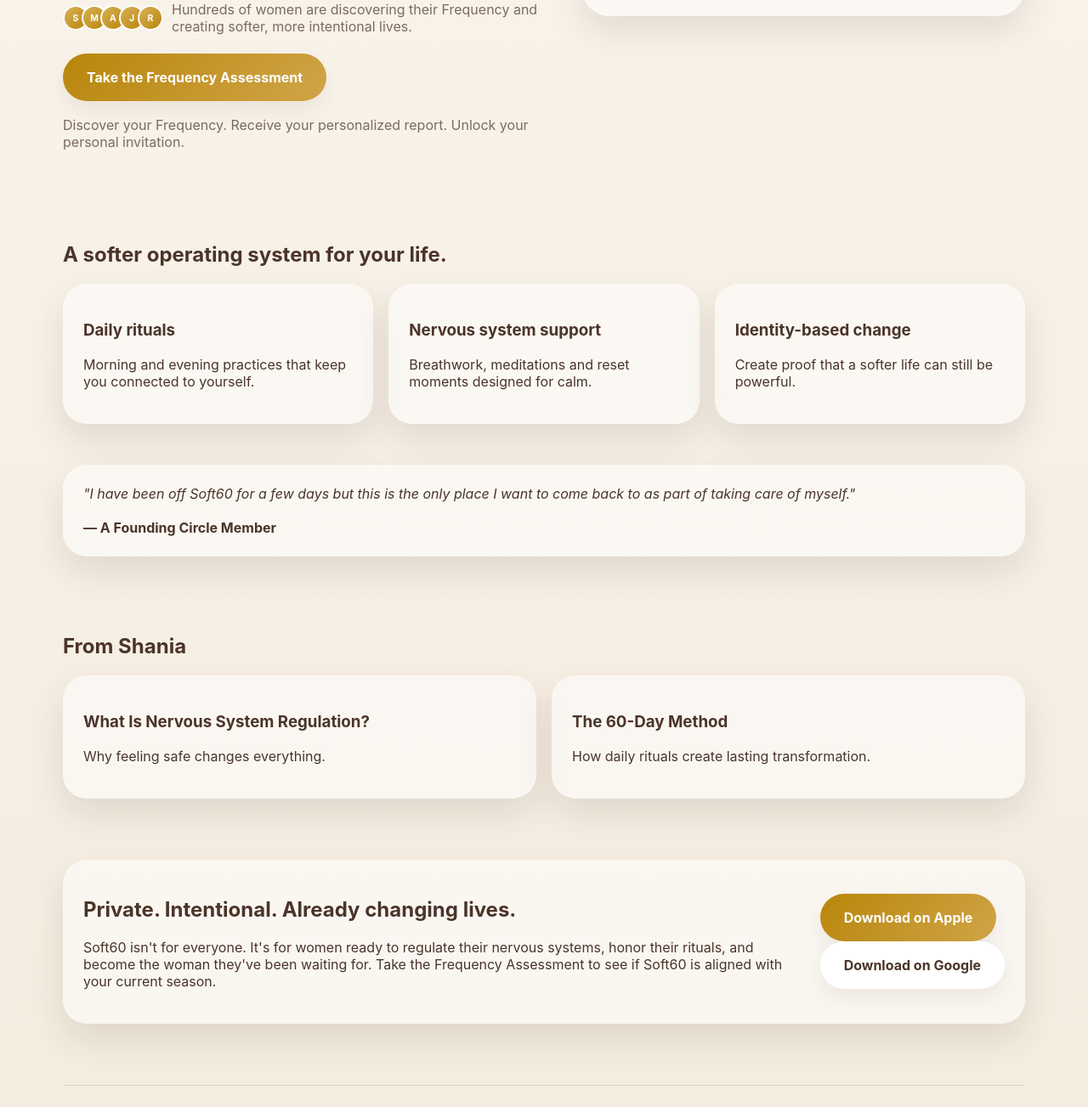
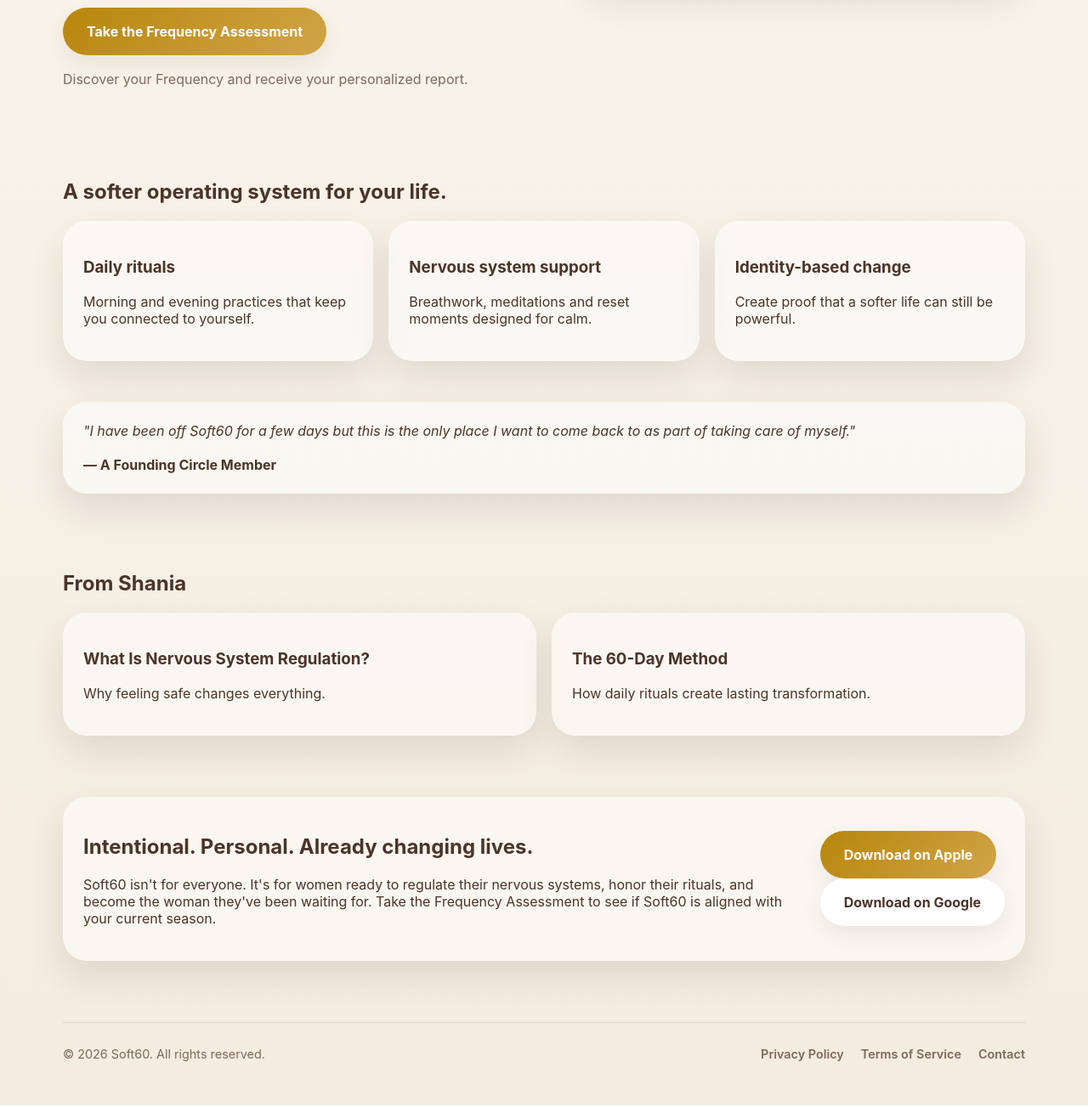
Before and after one commit to shaniakhan1/soft60-site, a plain HTML site: page index.html in a window 1280 px wide. Shown: the part 804-2107 px from the top of the page at 85% size. Drawn offline with Linux system fonts and the light colour scheme.

Commit message:
Update index.html

```diff
--- a/index.html
+++ b/index.html
@@ -21,18 +21,21 @@
 <div class="topbar"><a class="brand" href="#"><img src="logo.png"><div class="brand-name">Soft60</div></a><div class="nav"><a href="/blog">Blog</a><a href="https://app.frequencyplanner.com/">Sign In</a></div></div>
 <section class="hero">
 <div>
-<div class="eyebrow"><span class="dot"></span>Private invitations available</div>
 <h1>What if the most powerful thing you could do was soften?</h1>
 <p class="lede">Soft60 is a private daily ritual practice for women who want to feel regulated, grounded, and magnetic without another harsh routine.</p>
 <p class="lede">Start with the Frequency Assessment to discover your Season, Archetype, Six Frequencies, personalized rituals, and your Soft60 invitation.</p>
 <div class="social"><div class="avatars"><div class="avatar">S</div><div class="avatar">M</div><div class="avatar">A</div><div class="avatar">J</div><div class="avatar">R</div></div><span>Hundreds of women are discovering their Frequency and creating softer, more intentional lives.</span></div>
 <a class="btn primary" href="https://app.frequencyplanner.com/frequency">Take the Frequency Assessment</a>
-<p class="micro">Discover your Frequency. Receive your personalized report. Unlock your personal invitation.</p>
+<p class="micro">Discover your Frequency and receive your personalized report.</p>
 </div>
 <div class="card"><div class="phones"><img src="screen1.png"><img src="screen2.png"></div></div>
 </section>
 <section class="section"><h2>A softer operating system for your life.</h2><div class="features"><div class="feature"><h3>Daily rituals</h3><p>Morning and evening practices that keep you connected to yourself.</p></div><div class="feature"><h3>Nervous system support</h3><p>Breathwork, meditations and reset moments designed for calm.</p></div><div class="feature"><h3>Identity-based change</h3><p>Create proof that a softer life can still be powerful.</p></div></div><div class="testimonial"><em>"I have been off Soft60 for a few days but this is the only place I want to come back to as part of taking care of myself."</em><br><br><strong>— A Founding Circle Member</strong></div></section>
 <section><h2>From Shania</h2><div class="blogs"><div class="blogcard"><h3>What Is Nervous System Regulation?</h3><p>Why feeling safe changes everything.</p></div><div class="blogcard"><h3>The 60-Day Method</h3><p>How daily rituals create lasting transformation.</p></div></div></section>
-<div class="invite"><div><h2>Private. Intentional. Already changing lives.</h2><p>Soft60 isn't for everyone. It's for women ready to regulate their nervous systems, honor their rituals, and become the woman they've been waiting for. Take the Frequency Assessment to see if Soft60 is aligned with your current season.</p></div><div><a class="btn primary" href="https://apps.apple.com/app/id6760143125">Download on Apple</a><br><a class="btn secondary" href="https://play.google.com/store/apps/details?id=com.frequencyplanner.soft60&hl=en_US">Download on Google</a></div></div>
-<footer class="site-footer"><span class="copyright">© 2026 Soft60. All rights reserved.</span><a href="/privacy/">Privacy Policy</a><a href="/terms/">Terms of Service</a><a href="mailto:hello@frequencyplanner.com">Contact</a></footer>
-</div></body></html>
+<div class="invite"><div><h2>Intentional. Personal. Already changing lives.</h2><p>Soft60 isn't for everyone. It's for women ready to regulate their nervous systems, honor their rituals, and become the woman they've been waiting for. Take the Frequency Assessment to see if Soft60 is aligned with your current season.</p></div><div><a class="btn primary" href="https://apps.apple.com/app/id6760143125">Download on Apple</a><br><a class="btn secondary" href="https://play.google.com/store/apps/details?id=com.frequencyplanner.soft60&hl=en_US">Download on Google</a></div></div>
+<footer class="site-footer">
+  <span class="copyright">© 2026 Soft60. All rights reserved.</span>
+  <a href="https://app.frequencyplanner.com/privacy">Privacy Policy</a>
+  <a href="https://app.frequencyplanner.com/terms">Terms of Service</a>
+  <a href="mailto:hello@frequencyplanner.com">Contact</a>
+</footer>
```
